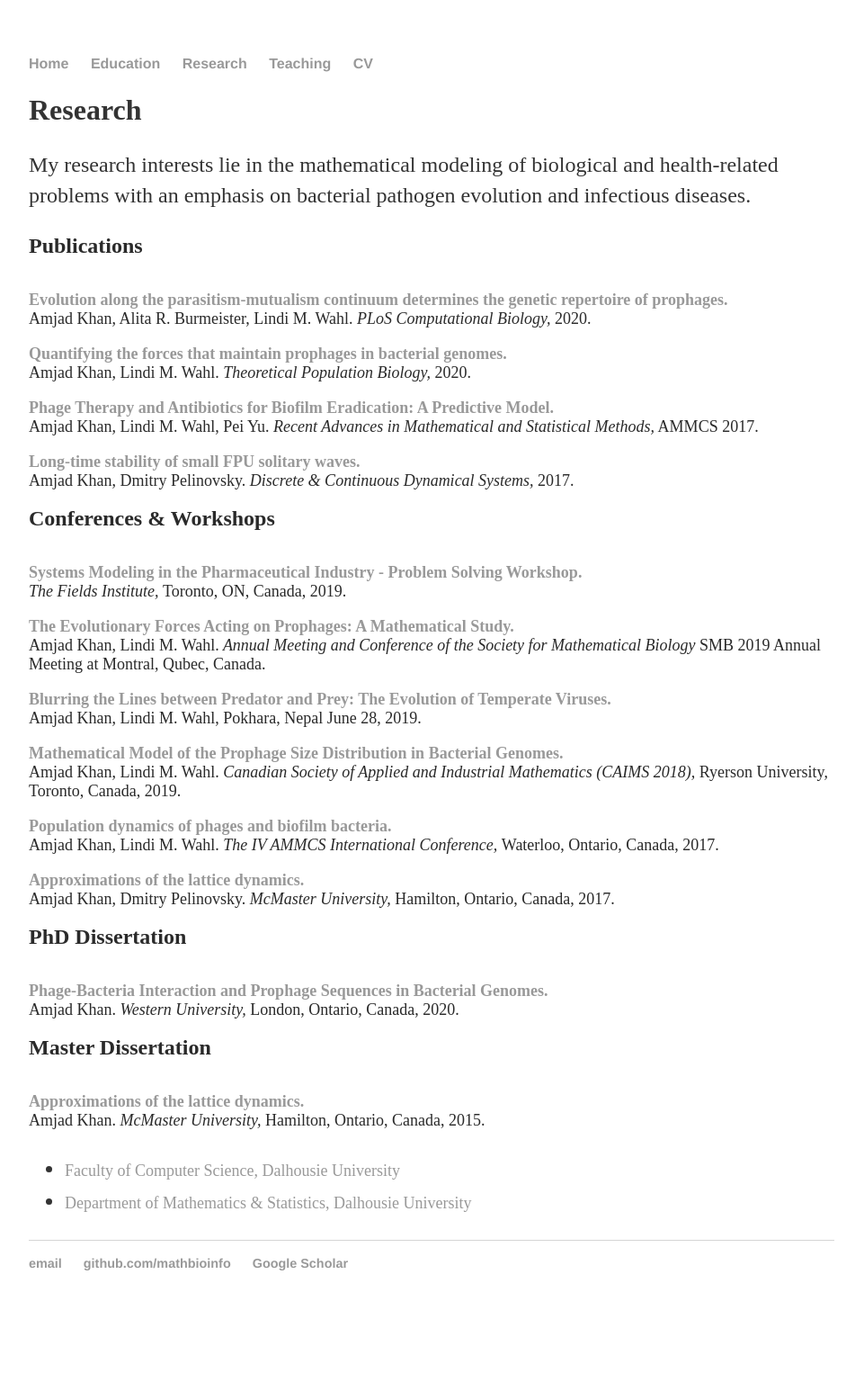
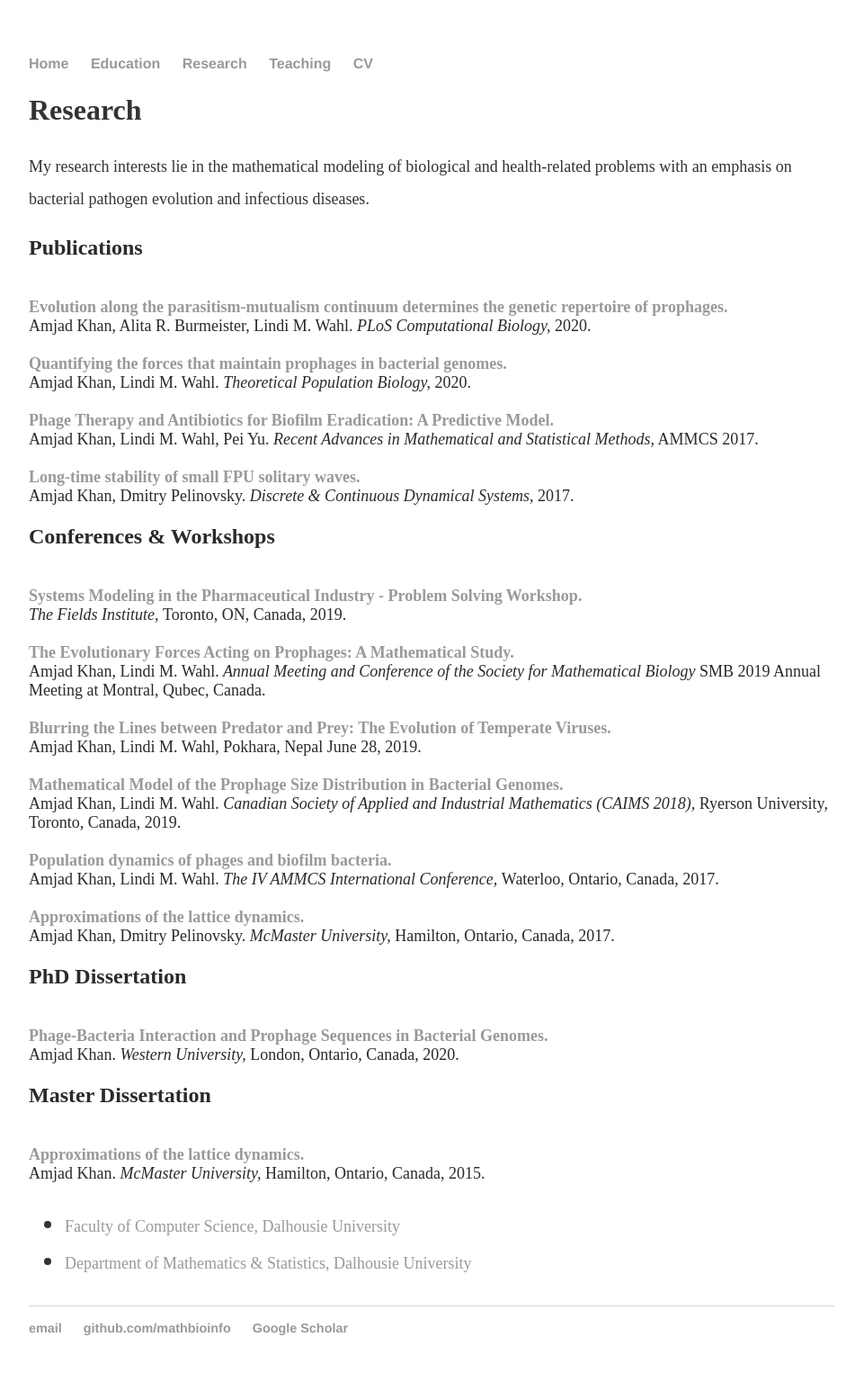
Before and after one commit to MathBioInfo/amjadkhan, a Jekyll site: the page built from Research/index.html, in a window 1280 px wide. Shown: the whole page at 90% size, without its empty margins (160-1111 px from the left). Built offline with Jekyll 4.4.1, drawn with Linux system fonts in a browser that asks for light colours; before the commit the page ends 1474 px from its top, so only the background shows below that.

Commit message:
Update index.html

```diff
--- a/Research/index.html
+++ b/Research/index.html
@@ -5,7 +5,7 @@
 	 <div class="Research">
 			<p><font size="6"><b>Research</b></font><br>
 			<link rel="stylesheet" type="text/css" href="css/main.css">
-			<p> My research interests lie in the mathematical modeling of biological and health-related problems with an emphasis on bacterial pathogen evolution
+			<p><font size="4"> My research interests lie in the mathematical modeling of biological and health-related problems with an emphasis on bacterial pathogen evolution
 			and infectious diseases.<font> <font color="#2a2a2a" size="4">
 			<!--<h3> Pulications</p>-->
 			<!--<div class="paragraph"><font color="#2a2a2a" size="3">-->
```
